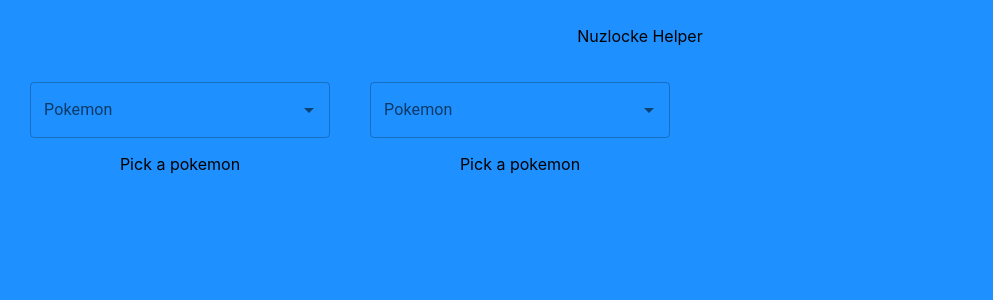
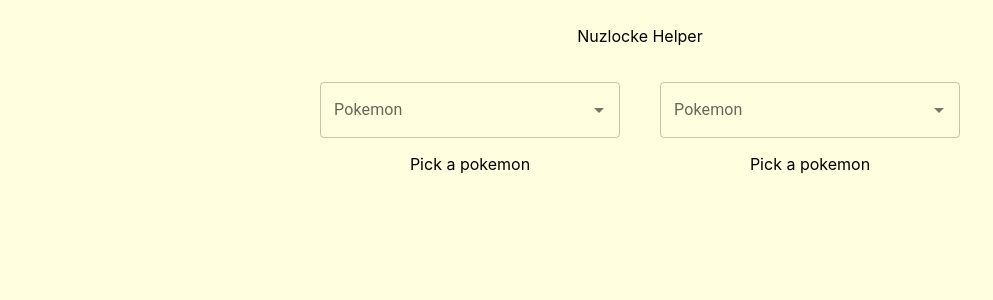
Before and after one commit to TomReece1/nuzlocke-helper, a React (Create React App) app: page / in a window 1280 px wide. Shown: the top 300 px of the page, without its empty margins (0-993 px from the left). Built offline with nearby package versions, Linux system fonts and the light colour scheme; no server answers.

Commit message:
fix flexbox

```diff
--- a/src/App.css
+++ b/src/App.css
@@ -1,6 +1,11 @@
 .App {
   text-align: center;
   padding: 10px;
+  display: flex;
+  flex-direction: column;
+  align-items: center;
+  flex-wrap: nowrap;
+  text-align: center;
 }
 
 .App-logo {
--- a/src/components/column.js
+++ b/src/components/column.js
@@ -41,6 +41,9 @@
             {pokemon.name} is {pokemon.types[0].type.name}
             {pokemon.types[1] && "/" + pokemon.types[1].type.name}
           </p>
+          <p>
+            and takes damage like so:
+          </p>
 
           <Typetable multipliers={multipliers} />
         </>
--- a/src/components/matchup.js
+++ b/src/components/matchup.js
@@ -22,6 +22,7 @@
     <div
     // style={{backgroundColor: 'white', width: 400}}
     >
+    <p>In this matchup the relevant moves to look out for are:</p>
     <p>{p1t1} hits {p2} for {calcMultiplier(p1t1, p2t1, p2t2)}x damage</p>
     {p1t2 && <p>{p1t2} hits {p2} for {calcMultiplier(p1t2, p2t1, p2t2)}x damage</p>}
     <p>{p2t1} hits {p1} for {calcMultiplier(p2t1, p1t1, p1t2)}x damage</p>
--- a/src/index.css
+++ b/src/index.css
@@ -5,7 +5,7 @@
     sans-serif;
   -webkit-font-smoothing: antialiased;
   -moz-osx-font-smoothing: grayscale;
-  background-color: DodgerBlue;
+  background-color: lightyellow;
 }
 
 code {
```
